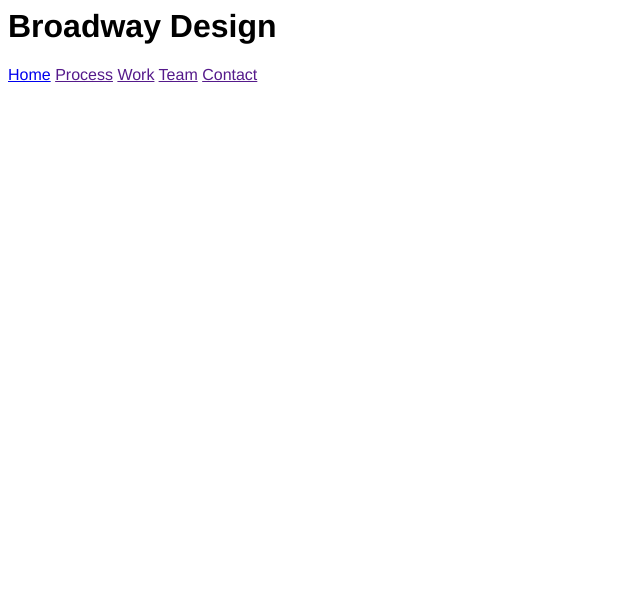
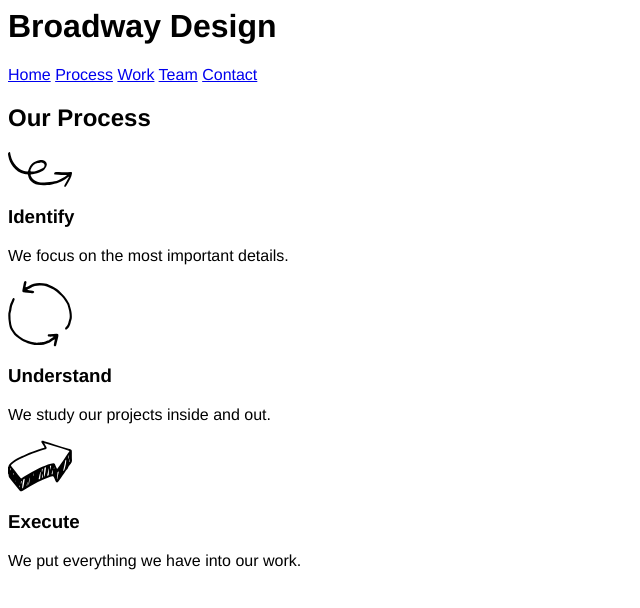
Before and after one commit to kamalcon/broadway, a plain HTML site: page index.html in a window 1280 px wide. Shown: the whole page, without its empty margins (0-640 px from the left). Drawn offline with Linux system fonts and the light colour scheme.

Commit message:
process section

```diff
--- a/index.html
+++ b/index.html
@@ -9,12 +9,28 @@
 			<h1>Broadway Design</h1>
 			<nav>
 				<a href="index.html">Home</a>
-				<a href="">Process</a>
-				<a href="">Work</a>
-				<a href="">Team</a>
-				<a href="">Contact</a></nav>
+				<a href="#process">Process</a>
+				<a href="#work">Work</a>
+				<a href="#team">Team</a>
+				<a href="#contact">Contact</a></nav>
 		</div>
-		<div id="main">
+		<div id="process">
+			<h2>Our Process</h2>
+			<img src="resources/images/identify.svg">
+			<h3>Identify</h3>
+			<p>We focus on the most important details.</p>
+			<img src="resources/images/understand.svg">
+			<h3>Understand</h3>
+			<p>We study our projects inside and out.</p>
+			<img src="resources/images/execute.svg">
+			<h3>Execute</h3>
+			<p>We put everything we have into our work.</p>
+		</div>
+		<div id="work">
+		</div>
+		<div id="team">
+		</div>
+		<div id="contact">
 		</div>
 		<div id="footer">
 		</div>
```
Also changed, not shown: resources/images/execute.svg (added), resources/images/identify.svg (added), resources/images/the-flatiron-building.png (added), resources/images/understand.svg (added).
